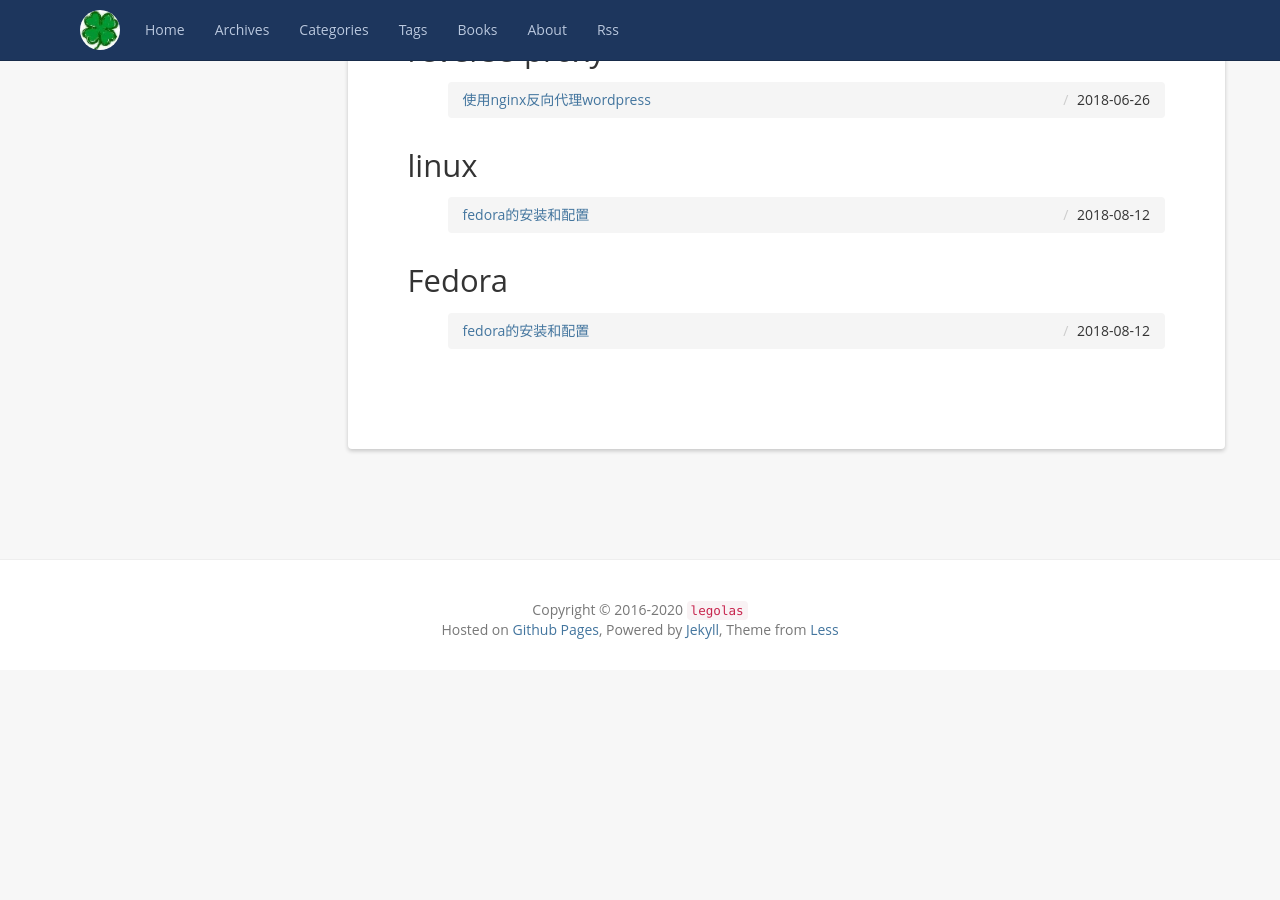
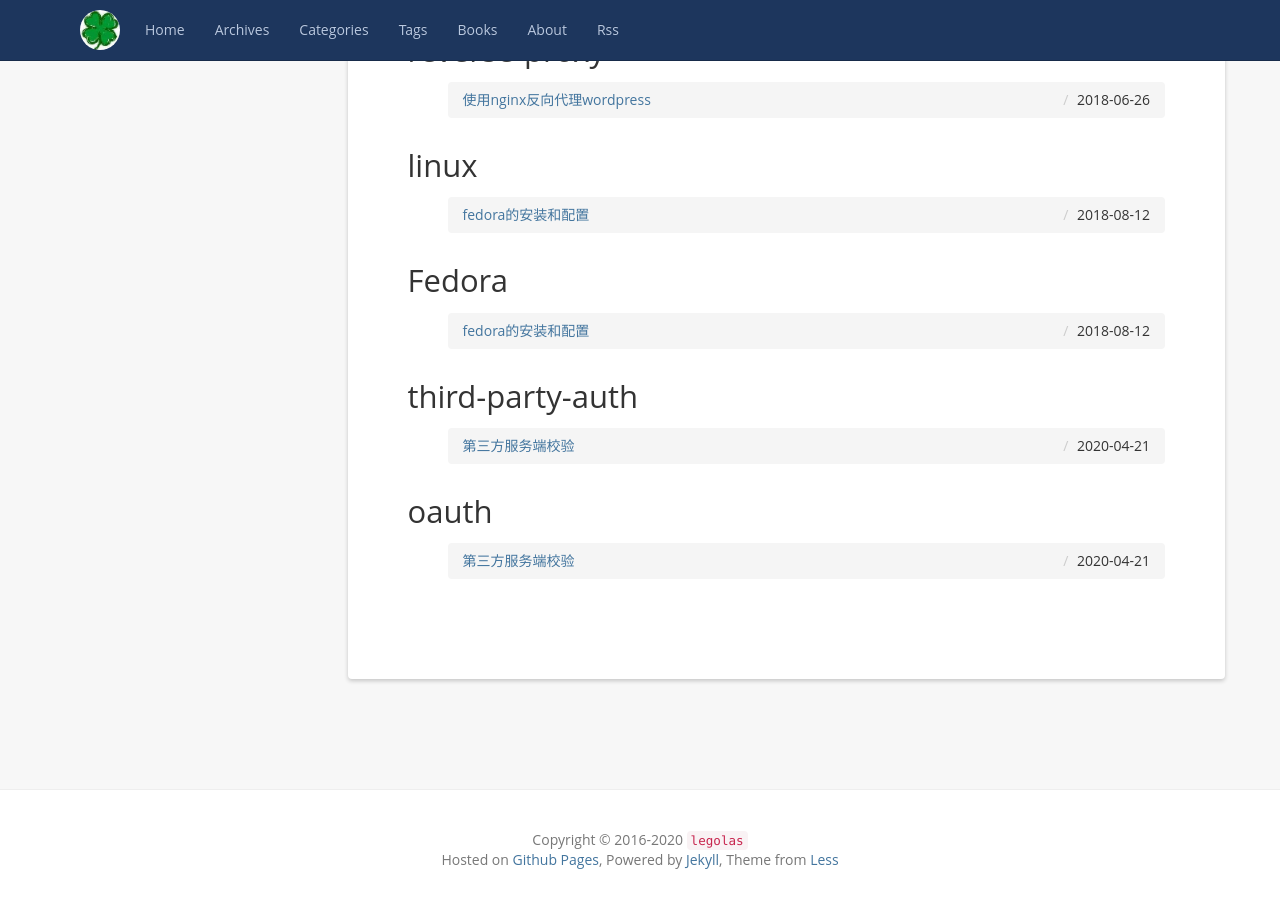
Before and after one commit to legolasNg/legolasNg.github.io, a Jekyll site: the page built from tags/index.html, in a window 1280 px wide and 900 px high, scrolled down 4452 px. Built offline with Jekyll 4.4.1, drawn with Linux system fonts in a browser that asks for light colours; nearby versions of some CDN libraries; library files that are not in the unit come from our copies; a file with an impossible date is left out; before the commit the page ends 5122 px from its top, so only the background shows below that; some of the changed text lies outside the part shown.

Commit message:
[fix]fix typo

```diff
--- a/_posts/2020-04-21-third-party-auth.md
+++ b/_posts/2020-04-21-third-party-auth.md
@@ -1,9 +1,9 @@
 ---
 layout:    post
 title:     "第三方服务端校验"
-date:      2020-24-21 17:28:00 +0800
+date:      2020-04-21 19:49:00 +0800
 category:  "server"
-tags:      ["oauth", "server"]
+tags:      ["third-party-auth", "oauth"]
 excerpt:   "由于GFW以及API文档的语言，最近在对接海外的第三方平台的时候遇到了点麻烦。所以记录下这次google和facebook的对接案例。"
 ---
 
```
